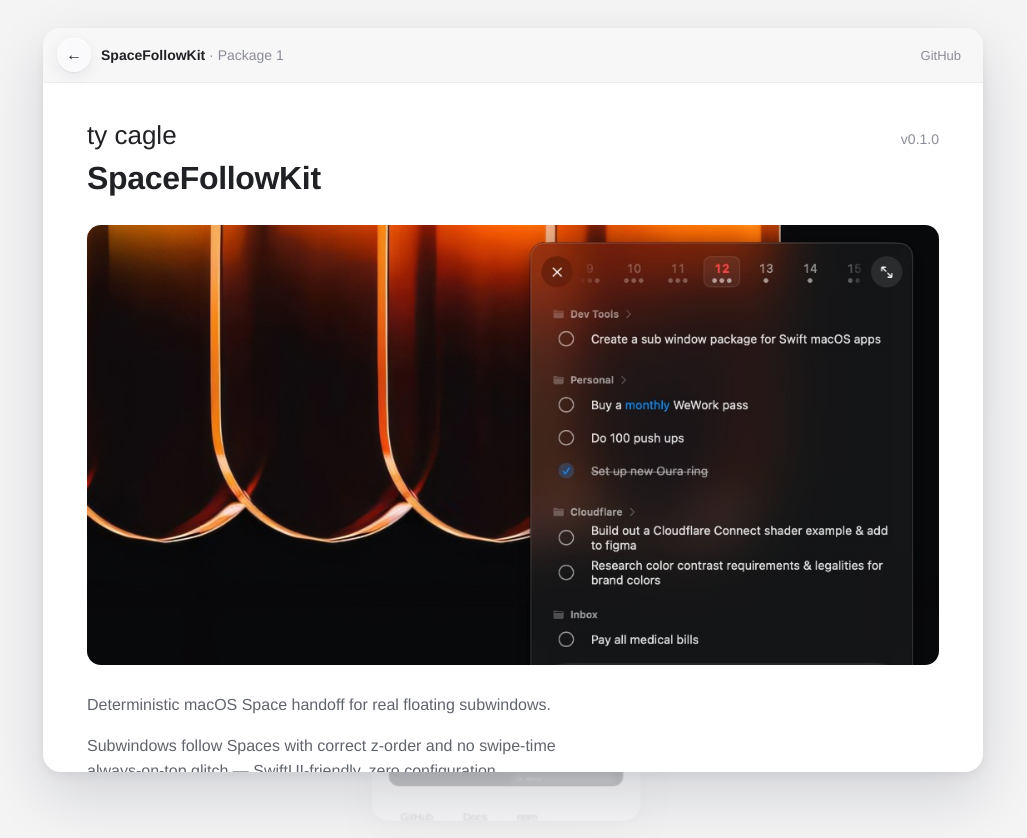
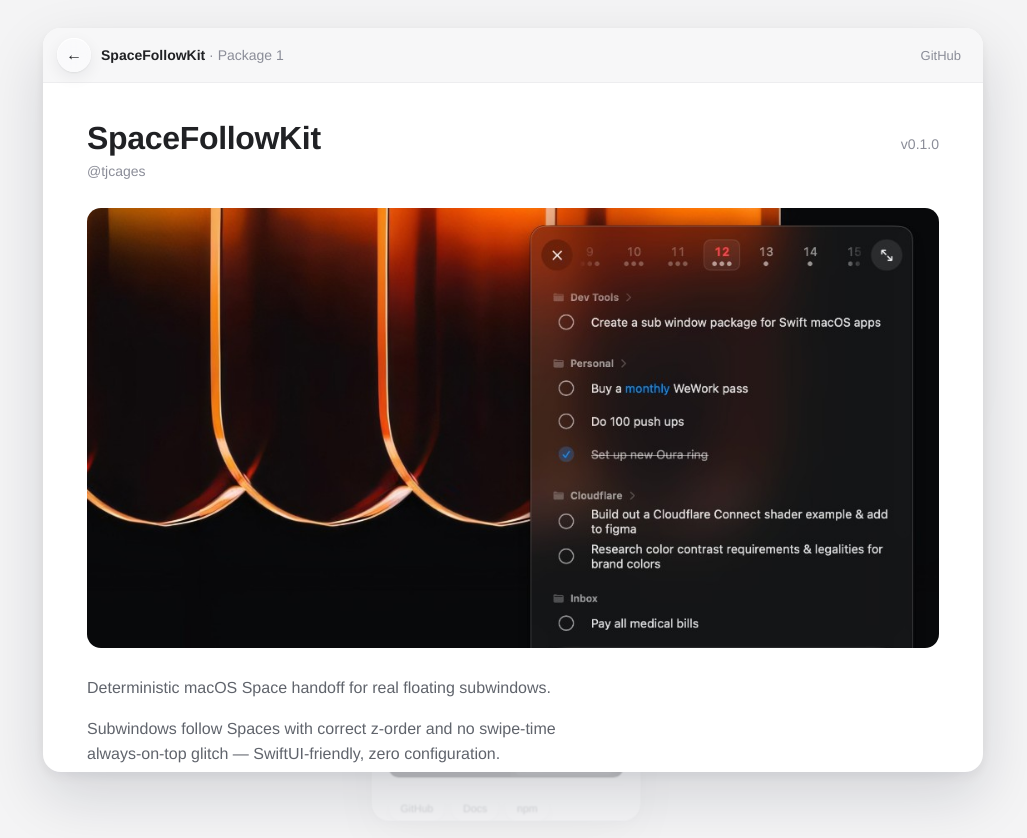
Before and after one commit to tjcages/space-follow-kit, a website: page site/index.html in a window 1280 px wide. Both pictures are taken after a click on the button 304 px from the left and 234 px from the top of the page. Shown: the whole page, without its empty margins (127-1154 px from the left). Drawn offline with nearby package versions, Linux system fonts and the light colour scheme.

Commit message:
Replace sender name with @tjcages handle under the title
Title moves up beside the version stamp; a muted @tjcages handle
(stamp-styled, linking to the GitHub profile in the detail view) sits
below it on both the mini cards and the expanded header.

Co-authored-by: Cursor <cursoragent@cursor.com>

```diff
--- a/site/index.html
+++ b/site/index.html
@@ -22,10 +22,10 @@
             </span>
             <span class="mini-content">
               <span class="card-row">
-                <span class="card-sender">ty cagle</span>
+                <span class="card-subject">SpaceFollowKit</span>
                 <span class="card-stamp">v0.1.0</span>
               </span>
-              <span class="card-subject">SpaceFollowKit</span>
+              <span class="card-handle">@tjcages</span>
               <span class="card-snippet">Deterministic macOS Space handoff for real floating subwindows. Correct z-order, no swipe-time glitch — SwiftUI-friendly, zero configuration.</span>
               <img class="card-preview preview-art" src="./preview.png" alt="" draggable="false" />
               <span class="mini-actions">
@@ -42,10 +42,10 @@
             </span>
             <span class="mini-content">
               <span class="card-row">
-                <span class="card-sender">ty cagle</span>
+                <span class="card-subject">SpaceFollowKit</span>
                 <span class="card-stamp">v0.1.0</span>
               </span>
-              <span class="card-subject">SpaceFollowKit</span>
+              <span class="card-handle">@tjcages</span>
               <span class="card-snippet">Deterministic macOS Space handoff for real floating subwindows. Correct z-order, no swipe-time glitch — SwiftUI-friendly, zero configuration.</span>
               <img class="card-preview preview-art" src="./preview.png" alt="" draggable="false" />
               <span class="mini-actions">
@@ -62,10 +62,10 @@
             </span>
             <span class="mini-content">
               <span class="card-row">
-                <span class="card-sender">ty cagle</span>
+                <span class="card-subject">SpaceFollowKit</span>
                 <span class="card-stamp">v0.1.0</span>
               </span>
-              <span class="card-subject">SpaceFollowKit</span>
+              <span class="card-handle">@tjcages</span>
               <span class="card-snippet">Deterministic macOS Space handoff for real floating subwindows. Correct z-order, no swipe-time glitch — SwiftUI-friendly, zero configuration.</span>
               <img class="card-preview preview-art" src="./preview.png" alt="" draggable="false" />
               <span class="mini-actions">
@@ -82,10 +82,10 @@
             </span>
             <span class="mini-content">
               <span class="card-row">
-                <span class="card-sender">ty cagle</span>
+                <span class="card-subject">SpaceFollowKit</span>
                 <span class="card-stamp">v0.1.0</span>
               </span>
-              <span class="card-subject">SpaceFollowKit</span>
+              <span class="card-handle">@tjcages</span>
               <span class="card-snippet">Deterministic macOS Space handoff for real floating subwindows. Correct z-order, no swipe-time glitch — SwiftUI-friendly, zero configuration.</span>
               <img class="card-preview preview-art" src="./preview.png" alt="" draggable="false" />
               <span class="mini-actions">
@@ -119,10 +119,10 @@
           <div id="detail-scroll" class="detail-scroll">
             <div class="mail-head">
               <div class="mail-sender-row">
-                <span class="mail-sender">ty cagle</span>
+                <h1 class="mail-subject">SpaceFollowKit</h1>
                 <a class="mail-stamp" href="https://www.npmjs.com/package/space-follow-kit" target="_blank" rel="noopener noreferrer">v0.1.0</a>
               </div>
-              <h1 class="mail-subject">SpaceFollowKit</h1>
+              <a class="mail-handle" href="https://github.com/tjcages" target="_blank" rel="noopener noreferrer">@tjcages</a>
             </div>
 
             <figure class="mail-hero">
--- a/site/styles.css
+++ b/site/styles.css
@@ -155,14 +155,8 @@ body {
   gap: 8px;
 }
 
-.card-sender {
-  font-size: 16px;
-  font-weight: 400;
-  line-height: 1.3;
-  color: var(--gray-12);
-}
-
-.card-stamp {
+.card-stamp,
+.card-handle {
   font-size: 11px;
   color: var(--gray-9);
 }
@@ -360,25 +354,24 @@ body {
   justify-content: space-between;
 }
 
-.mail-sender {
-  font-size: 26px;
-  font-weight: 400;
-  line-height: 1.3;
-  color: var(--gray-12);
-}
-
-.mail-stamp {
+.mail-stamp,
+.mail-handle {
   font-size: 14px;
   color: var(--gray-9);
   transition: color 150ms ease-out;
 }
 
-.mail-stamp:hover {
+.mail-stamp:hover,
+.mail-handle:hover {
   color: var(--gray-12);
 }
 
+.mail-handle {
+  display: inline-block;
+  margin-top: 6px;
+}
+
 .mail-subject {
-  margin-top: 6px;
   font-size: 32px;
   font-weight: 700;
   letter-spacing: -0.01em;
@@ -567,10 +560,6 @@ body {
     padding: 24px 18px 12px;
   }
 
-  .mail-sender {
-    font-size: 21px;
-  }
-
   .mail-subject {
     font-size: 26px;
   }
```
